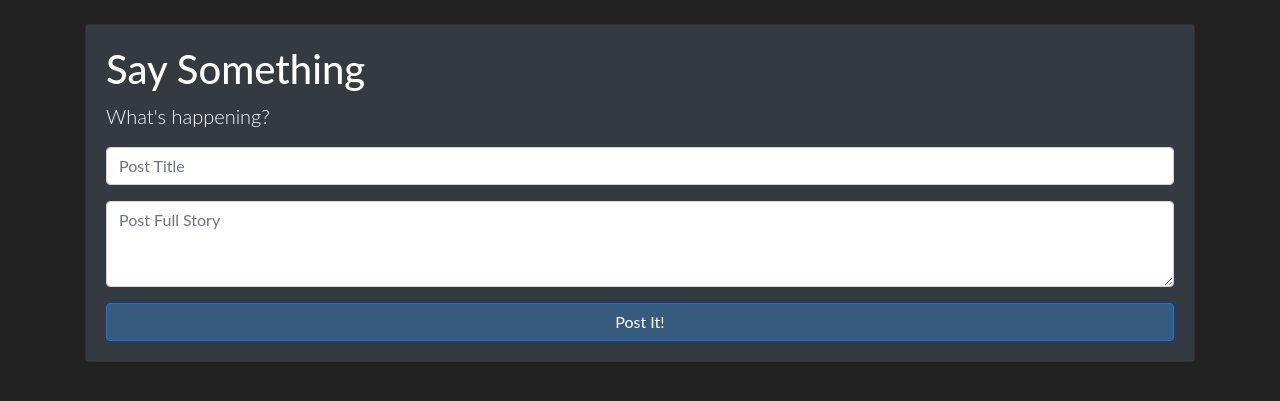
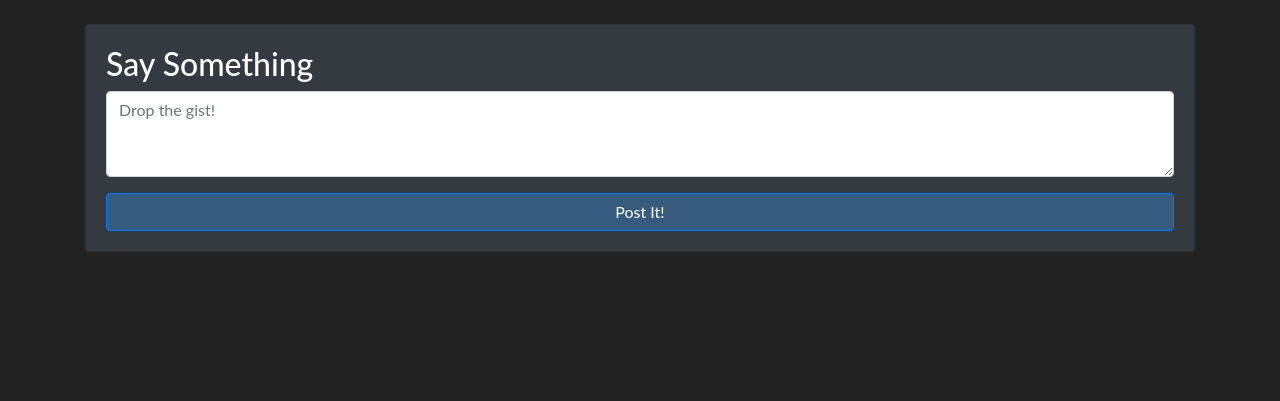
Before and after one commit to Benneee/microflaskposts, a Flask app: page /create-post in a window 1280 px wide. Shown: the part 90-491 px from the top of the page. Run offline with Flask 2, Linux system fonts and the light colour scheme; the visitor is signed in with stand-in values (Sample User, id 1); some libraries are stand-ins or nearby versions.

Commit message:
Feat: removed title from post and lock actions based on post author

```diff
--- a/app/forms.py
+++ b/app/forms.py
@@ -5,7 +5,6 @@ from app.models import User
 
 
 class FlaskPostForm(FlaskForm):
-    title = StringField(label='Title', validators=[DataRequired()])
     body = TextAreaField(label='Body', validators=[DataRequired()])
 
 
--- a/app/models.py
+++ b/app/models.py
@@ -8,7 +8,6 @@ def load_user(user_id):
     return User.query.get(int(user_id))
 class Post(db.Model):
     id = db.Column(db.Integer, primary_key=True) # nullable=False is usually implied for primary_key columns
-    title = db.Column(db.String(20), nullable=False)
     body = db.Column(db.Text, nullable=False)
     date_posted = db.Column(db.DateTime, nullable=False, default=datetime.utcnow)
     user_id = db.Column(db.Integer, db.ForeignKey('user.id'), nullable=False)
--- a/app/routes.py
+++ b/app/routes.py
@@ -31,18 +31,18 @@ def create_post():
 @login_required
 def update_post(post_id):
     post = Post.query.filter_by(id=post_id).first_or_404()
-    # When we add a user system, we need to add some validations here to be sure the
-    # active user is the post's author
+    if post.author != current_user:
+        flash(message='You are not allowed to edit this post', category='info')
+        return redirect(url_for('index'))
+
     form = FlaskPostForm()
     if form.validate_on_submit():
-        post.title = form.title.data
         post.body = form.body.data
         db.session.commit()
         flash('Post has been updated successfully', category='success')
         return redirect(url_for('index'))
 
     elif request.method == 'GET':
-        form.title.data = post.title
         form.body.data = post.body
 
     return render_template('handle-post.html', title="Update Post", form=form, post=post)
@@ -51,8 +51,9 @@ def update_post(post_id):
 @login_required
 def delete_post(post_id):
     post = Post.query.filter_by(id=post_id).first_or_404()
-    # When we add a user system, we need to add some validations here to be sure the
-    # active user is the post's author
+    if post.author != current_user:
+        flash(message='You are not allowed to delete this post', category='info')
+        return redirect(url_for('index'))
     db.session.delete(post)
     db.session.commit()
     flash('Your post has been deleted!', category='success')
--- a/app/templates/_post.html
+++ b/app/templates/_post.html
@@ -1,12 +1,11 @@
 <div class="card mb-3 bg-dark">
     <div class="card-body">
-        <h4 class="card-title"> {{ post.title }} </h4>
-
         <p class="card-text">
             {{ post.body }}
         </p>
     </div>
     <div class="card-footer text-right">
+        {% if post.author == current_user %}
             <a href="{{ url_for('update_post', post_id=post.id) }}" class="edit card-link" data-id="${post.id}">
                 <i class="fa fa-pencil text-success"></i>
             </a>
@@ -16,6 +15,7 @@
             >
                 <i class="fa fa-trash text-danger"></i>
             </a>
+        {% endif %}
     </div>
 </div>
 
--- a/app/templates/handle-post.html
+++ b/app/templates/handle-post.html
@@ -7,15 +7,10 @@
                 <form class="card bg-dark" action="" method="post">
                     {{ form.hidden_tag() }}
                     <div class="card-body">
-                        <h1>Say Something</h1>
-                        <p class="lead">What's happening?</p>
+                        <h2>Say Something</h2>
 
                         <div class="form-group">
-                            {{ form.title(class="form-control", placeholder="Post Title") }}
-                        </div>
-
-                        <div class="form-group">
-                            {{ form.body(class="form-control", cols="20", rows="3", placeholder="Post Full Story") }}
+                            {{ form.body(class="form-control", cols="20", rows="3", placeholder="Drop the gist!") }}
                         </div>
                         <button class="btn btn-block btn-primary">
                             {% if title == 'Create Post' %}
```
Lines whose indentation alone changed are shown as unchanged.
